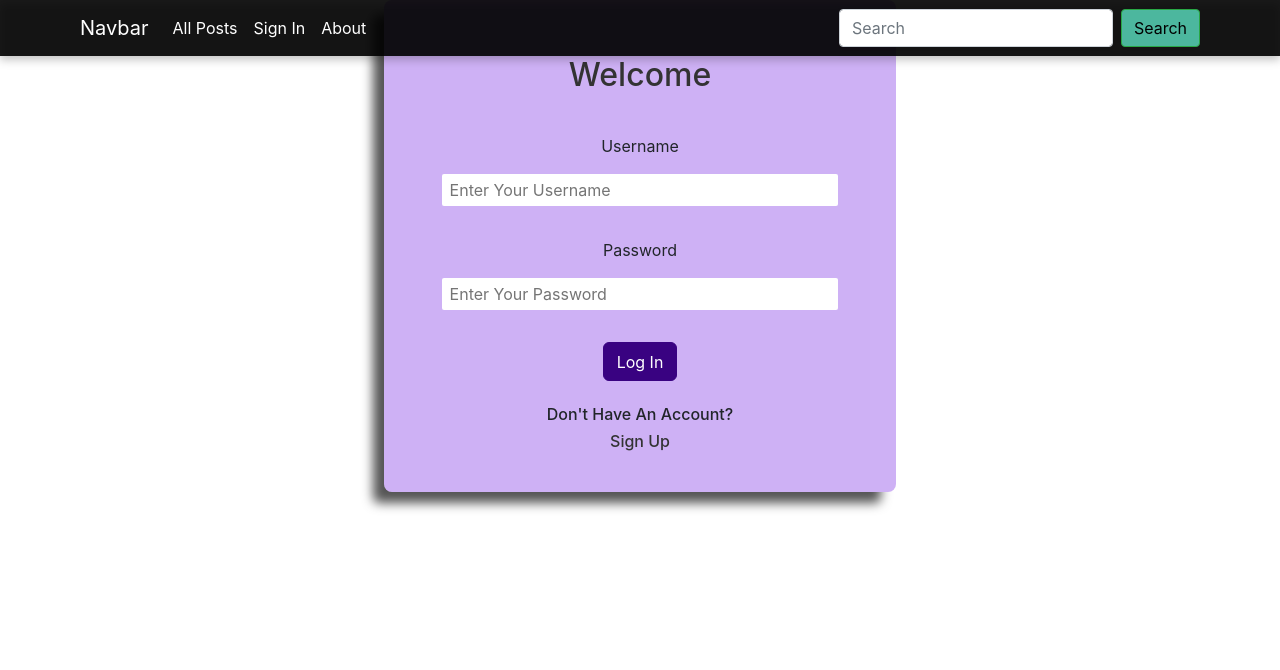
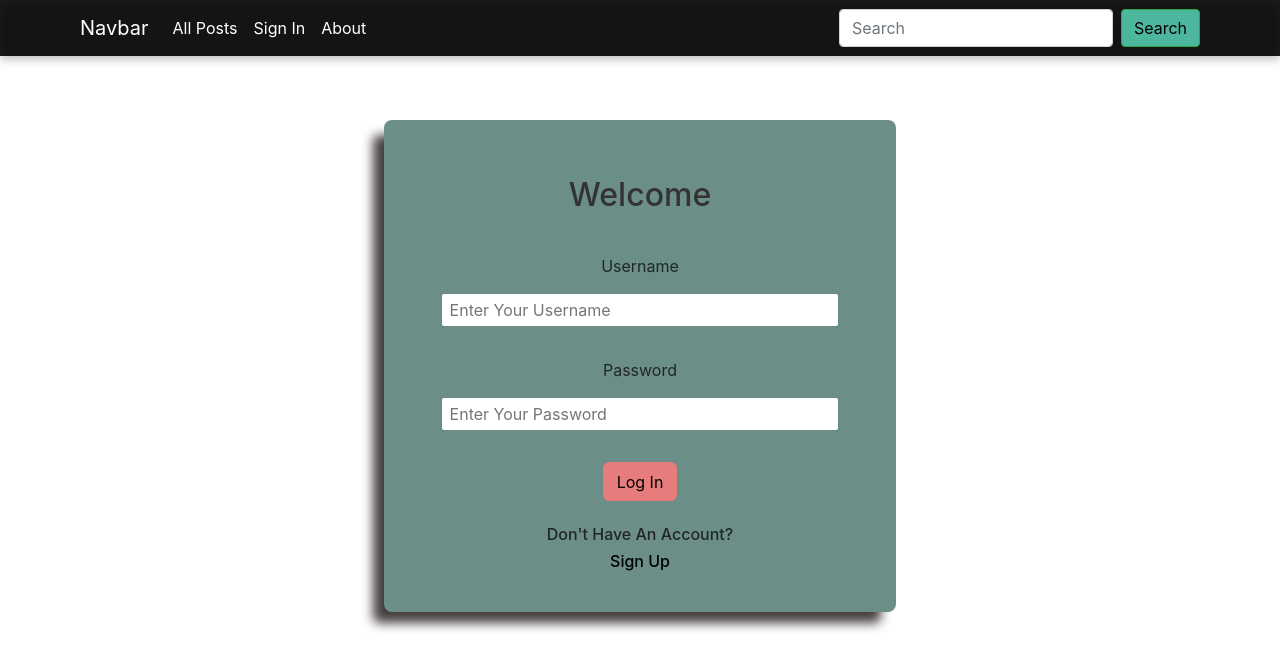
Before and after one commit to Ali-Fattahian/Blog-Project, a Django app: page /user/login in a window 1280 px wide. Shown: the top 670 px of the page. Run offline with Django 3.2, Linux system fonts and the light colour scheme; parts of the project's set-up code (start-up, migrations or seed data) failed here and were passed over; some libraries are stand-ins or nearby versions.

Commit message:
change the style of sign up and sign in form and fix navbar problem in profile page

```diff
--- a/Website/blog/static/blog/all-posts.css
+++ b/Website/blog/static/blog/all-posts.css
@@ -10,6 +10,10 @@
 
 .nav-container {
   position: static;
+}
+
+#header .navbar-nav {
+  gap: 0;
 }
 
 #all-posts {
--- a/Website/blog/templates/blog/index.html
+++ b/Website/blog/templates/blog/index.html
@@ -10,6 +10,7 @@
             background-image: url("{{ latest_post.image.url }}");
             position: relative;
             top: 10%;
+            background-position: center;
         }
     </style>
   <link rel = 'stylesheet' href = '{% static 'blog/index.css'%}'>
--- a/Website/static/app.css
+++ b/Website/static/app.css
@@ -50,6 +50,7 @@
 /* Header  */
 
 #header {
+  position: -webkit-sticky;
   position: sticky;
   width: 100%;
   z-index: 2;
--- a/Website/templates/base.html
+++ b/Website/templates/base.html
@@ -38,7 +38,7 @@
                             </a>
                             <div class="dropdown-menu" aria-labelledby="navbarDropdown">
                                 <a class="dropdown-item" href="{% url 'read-later' %}">Saved Posts</a>
-                                <a class="dropdown-item" href="{% url 'edit-profile' request.user.profile.slug %}">Profile</a>
+                                <a class="dropdown-item" href="{% url 'profile' request.user.profile.slug %}">Profile</a>
                                 <div class="dropdown-divider"></div>
                                 <a class="dropdown-item" href="{% url 'sign-out' %}">Sign Out</a>
                             </div>
--- a/Website/users/static/users/login.css
+++ b/Website/users/static/users/login.css
@@ -10,21 +10,23 @@
     display: flex;
     justify-content: center;
     align-items: center;
+    padding-top: 15vh;
 }
 
 .login-form {
-    background-color: #6305dd4f;
+    background-color: var(--primary-hover);
     display: flex;
     flex-direction: column;
     justify-content: center;
     align-items: center;
     width: 40%;
     height: 50%;
-    box-shadow: -13px 13px 11px -2px #555;
+    box-shadow: -13px 13px 11px -2px var(--secondary-hover);
     border-radius: 8px;
     padding: 2rem .5rem;
     min-height: 420px;
     min-width: 270px;
+    max-width: 670px;
 }
 
 .login-form > div {
@@ -55,7 +57,7 @@
     height: 2rem;
     font-size: 10px bold;
     border-radius: 2px;
-    outline-color: blueviolet;
+    outline-color: var(--primary-color);
     padding-left: .5rem;
 }
 
@@ -64,9 +66,9 @@
 }
 
 .login-container .login-form button {
-    background-color: #390281;
-    color: #fff;
-    border: 1px solid #390281;
+    background-color: var(--btn-color);
+    color: #000;
+    border: 1px solid var(--btn-color);
     /* padding: 1.5% 5%; */
     padding: .4rem .8rem;
     border-radius: 6px;
@@ -76,8 +78,7 @@
 
 .login-container .login-form button:active,
 .login-container .login-form button:hover {
-    background-color: #4f0ba7;
-    border-color: #4f0ba7;
+    opacity: .9;
 }
 
 .register-section {
@@ -94,12 +95,12 @@
 
 .forward-sign-up {
     text-decoration: none;
-    color: #333;
+    color: #000;
     transition: all .3s ease-in-out;
 }
 
 .forward-sign-up:active,
 .forward-sign-up:hover {
     transform:scale(1.1);
-    color: #e48900;
+    color: var(--secondary-hover);
 }
--- a/Website/users/static/users/profile.css
+++ b/Website/users/static/users/profile.css
@@ -1,5 +1,8 @@
 #header {
-    position: static;
+    position: fixed;
+    width: 100%;
+    top: 0;
+    left: 0;
 }
 
 .user-profile__container {
@@ -7,6 +10,7 @@
     justify-content: center;
     align-content: center;
     align-items: center;
+    padding-top: 15vh;
 }
 
 .user-profile {
```
Also changed, not shown: Website/blog/static/blog/index.css (+0 -11 lines), Website/blog/static/blog/post-detail.css (+6 -7 lines), Website/users/static/users/sign-up.css (+10 -10 lines), Website/users/templates/users/profile.html (+11 -9 lines).
